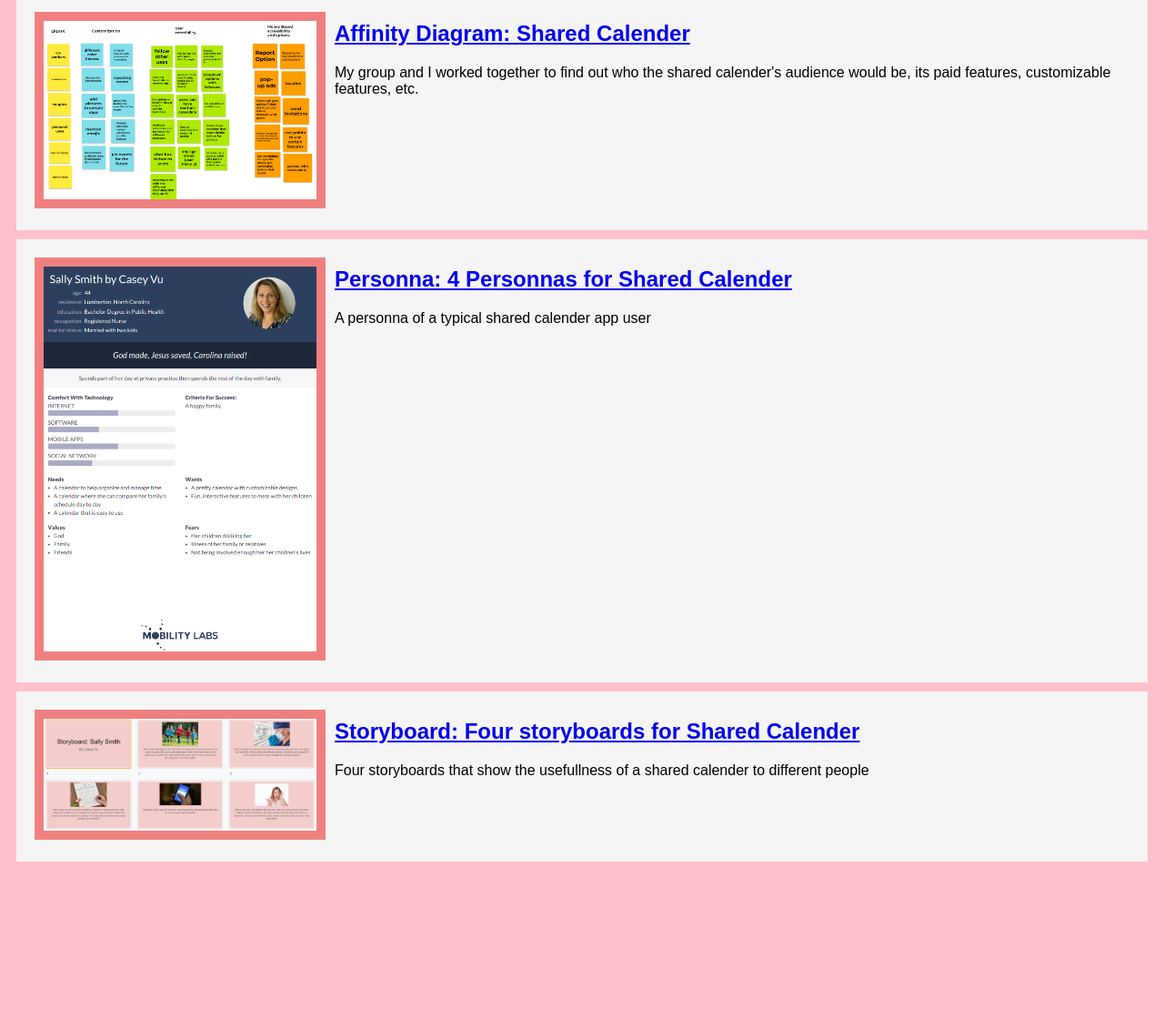
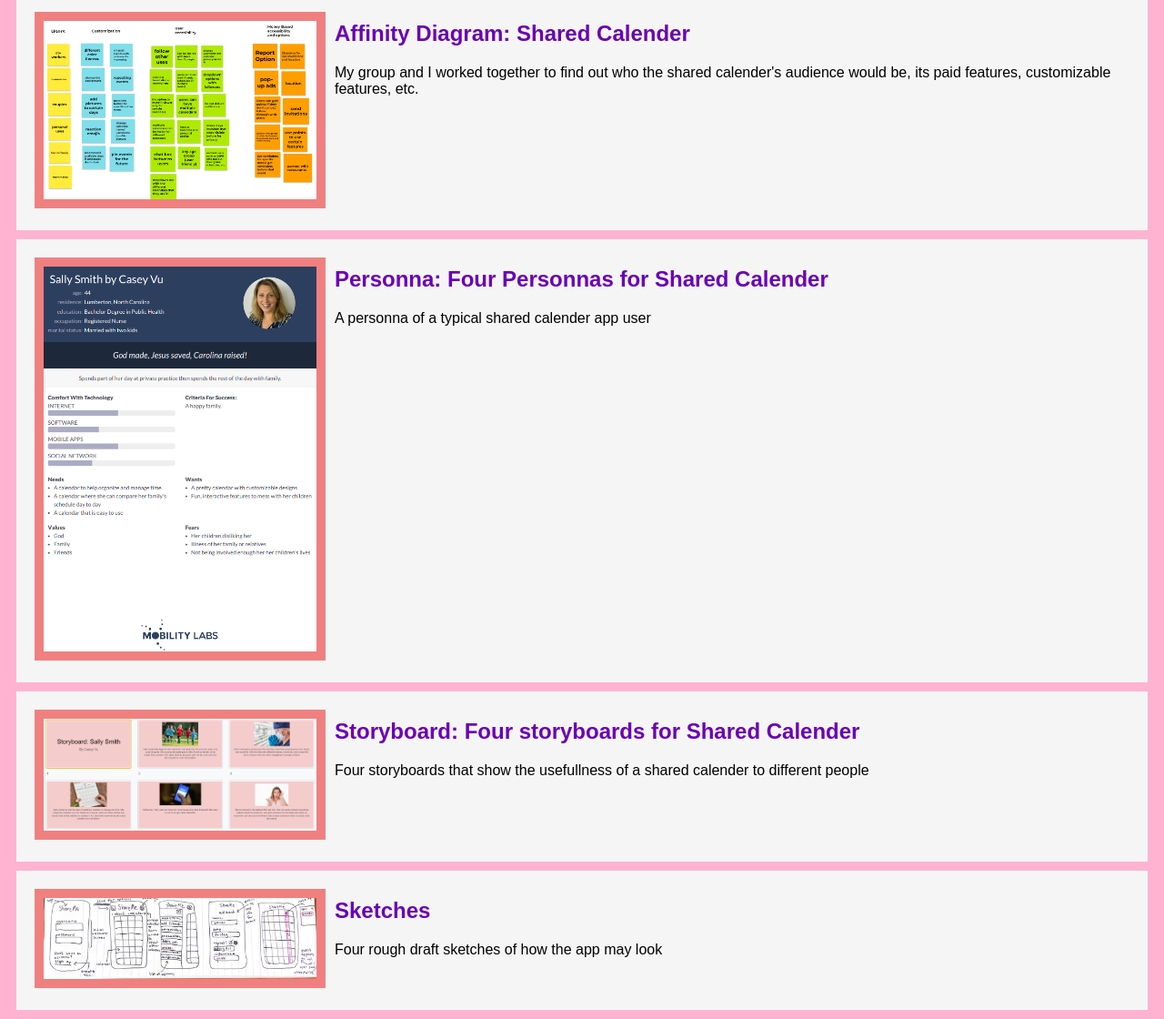
Before and after one commit to caseyvuu/csce242.github.io, a plain HTML site: page index.html in a window 1280 px wide. Shown: the part 306-1426 px from the top of the page at 91% size. Before the commit the page ends 1263 px from the top, so only its background shows below. Drawn offline with Linux system fonts and the light colour scheme.

Commit message:
Add files via upload

```diff
--- a/index.html
+++ b/index.html
@@ -33,7 +33,7 @@
   <section class="assignment">
     <a href="files/personnapdf.pdf"><img src="images/personna.png"></a>
     <section class="ass-details">
-        <a href="files/personnapdf.pdf"><h2>Personna: 4 Personnas for Shared Calender</h2></a>
+        <a href="files/personnapdf.pdf"><h2>Personna: Four Personnas for Shared Calender</h2></a>
         <p>
             A personna of a typical shared calender app user
        </p>
@@ -51,5 +51,16 @@
         </section>
     </section>
 
+    <!--sketching assignment -->
+  <section class="assignment">
+    <a href="files/CSCE Combined Sketches.pdf"><img src="images/Full Sketch.png"></a>
+    <section class="ass-details">
+        <a href="files/CSCE Combined Sketches.pdf"><h2>Sketches</h2></a>
+        <p>
+            Four rough draft sketches of how the app may look
+       </p>
+        </section>
+    </section>
+
     </body>
 </html>
--- a/styles.css
+++ b/styles.css
@@ -1,6 +1,6 @@
 body
 {
-    background: pink;
+    background: #ffb3d1;
     font-family: Arial, Helvetica, sans-serif
 }
 
@@ -22,3 +22,7 @@ h1 {
     color: lightcoral;
     text-align:center;
 }
+
+a {
+    text-decoration: none;
+    color:  #6b00b3
```
Also changed, not shown: images/Full Sketch.png (added), 1 other file.
